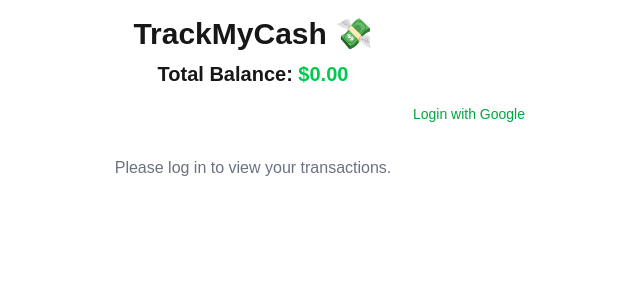
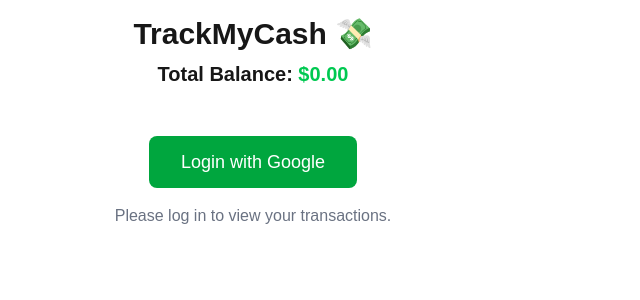
Before and after one commit to rituraj-gharat/trackmycash, a Next.js app: page / in a window 1280 px wide. Shown: the top 300 px of the page, without its empty margins (387-1027 px from the left). Built offline with nearby package versions, Linux system fonts and the light colour scheme.

Commit message:
Fix login button styling and transaction text visibility
- Centered login button with proper styling
- Added black text color to transaction titles for better visibility
- Improved UI consistency with green theme

```diff
--- a/src/app/page.tsx
+++ b/src/app/page.tsx
@@ -96,11 +96,7 @@ useEffect(() => {
           <button onClick={logout} className="text-sm text-blue-600 hover:underline">
             Logout ({user.displayName})
           </button>
-        ) : (
-          <button onClick={login} className="text-sm text-green-600 hover:underline">
-            Login with Google
-          </button>
-        )}
+        ) : null}
       </div>
 
       {/* ✅ Conditionally show app or login message */}
@@ -138,7 +134,7 @@ useEffect(() => {
                 className="border p-2 rounded flex justify-between items-center bg-white shadow-sm"
               >
                 <div>
-                  <span className="block">{t.title}</span>
+                  <span className="block text-black font-medium">{t.title}</span>
                   <span className={t.amount < 0 ? 'text-red-600' : 'text-green-600'}>
                     {t.amount < 0 ? '-' : '+'}${Math.abs(t.amount)}
                   </span>
@@ -156,7 +152,15 @@ useEffect(() => {
           </ul>
         </>
       ) : (
-        <p className="text-center text-gray-500 mt-8">Please log in to view your transactions.</p>
+        <div className="text-center mt-8">
+          <button
+            onClick={login}
+            className="bg-green-600 text-white px-8 py-3 rounded-lg hover:bg-green-700 transition-colors duration-200 font-medium text-lg"
+          >
+            Login with Google
+          </button>
+          <p className="text-center text-gray-500 mt-4">Please log in to view your transactions.</p>
+        </div>
       )}
     </main>
   );
```
